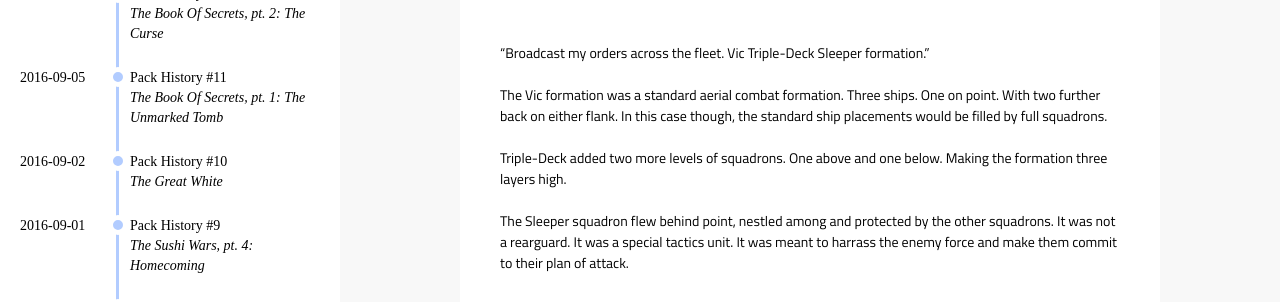
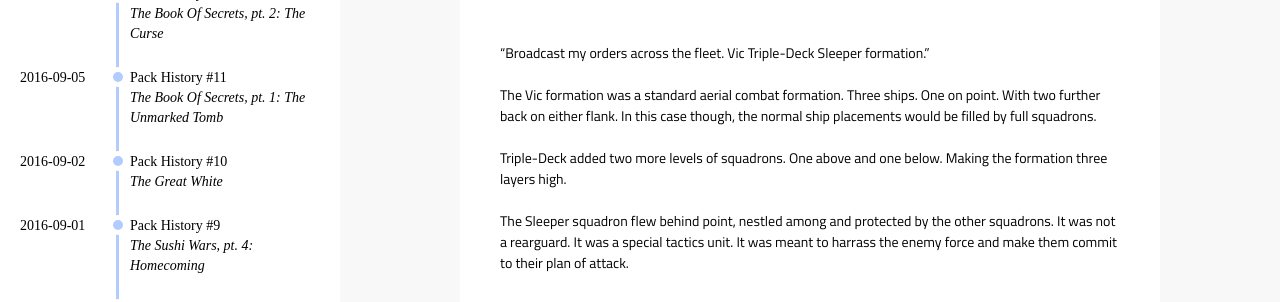
Before and after one commit to WolfpackPSS/wolfpackpss.github.io, a Jekyll site: the page built from _posts/2016-09-20-history-of-the-pack-the-great-wolf.md, in a window 1280 px wide and 900 px high, scrolled down 1285 px. Shown: the part 176-478 px from the top of the window. Built offline with Jekyll 4.4.1, drawn with Linux system fonts in a browser that asks for light colours; comment, search, counter and statistics services are not loaded; some of the changed text lies outside the part shown.

Commit message:
pack history 14, couple text changes
couple changes to text in last quotation

```diff
--- a/_posts/2016-09-20-history-of-the-pack-the-great-wolf.md
+++ b/_posts/2016-09-20-history-of-the-pack-the-great-wolf.md
@@ -56,7 +56,7 @@ WarWolff smiled grimly. His fleet was not Persian. They were wolves.
 
 "Broadcast my orders across the fleet. Vic Triple-Deck Sleeper formation."
 
-The Vic formation was a standard aerial combat formation. Three ships. One on point. With two further back on either flank. In this case though, the standard ship placements would be filled by full squadrons.
+The Vic formation was a standard aerial combat formation. Three ships. One on point. With two further back on either flank. In this case though, the normal ship placements would be filled by full squadrons.
 
 Triple-Deck added two more levels of squadrons. One above and one below. Making the formation three layers high.
 
```
Also changed, not shown: other parts of _posts/2016-09-20-history-of-the-pack-the-great-wolf.md (+1 -3 lines).
